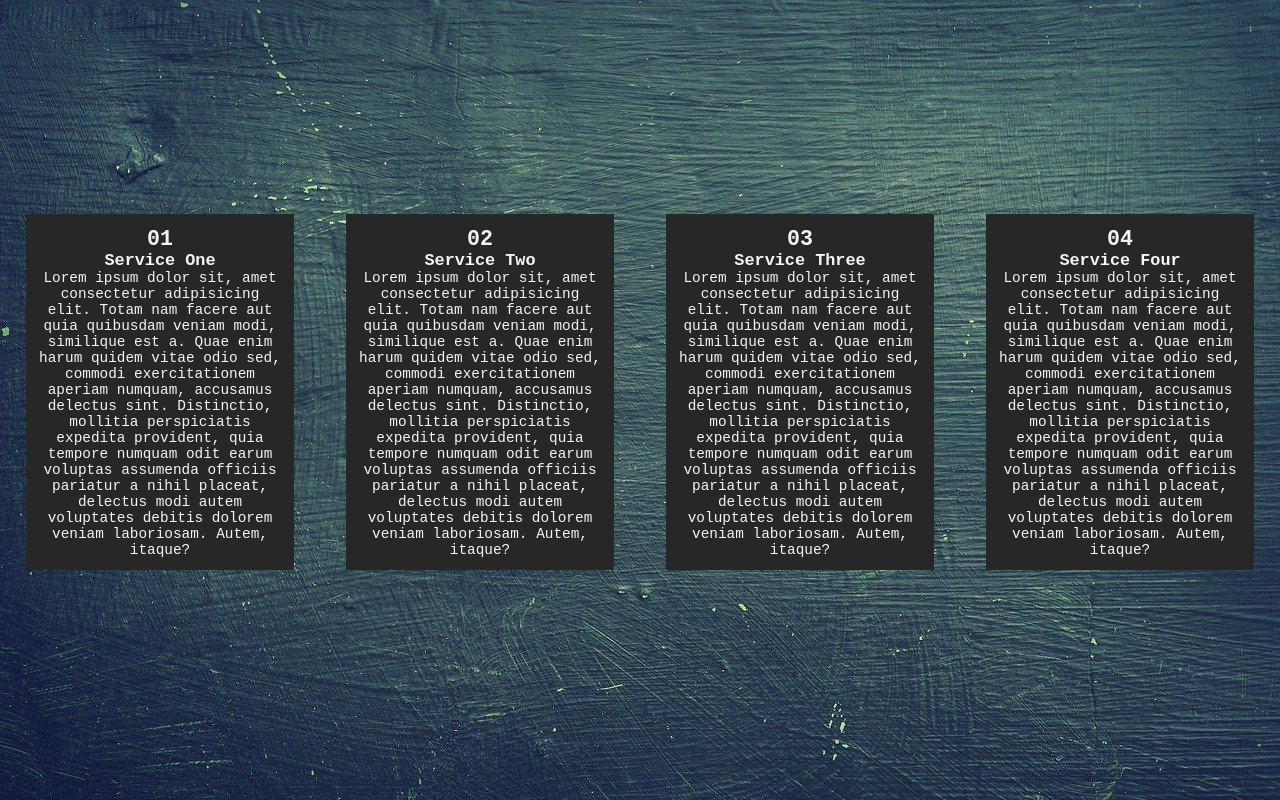
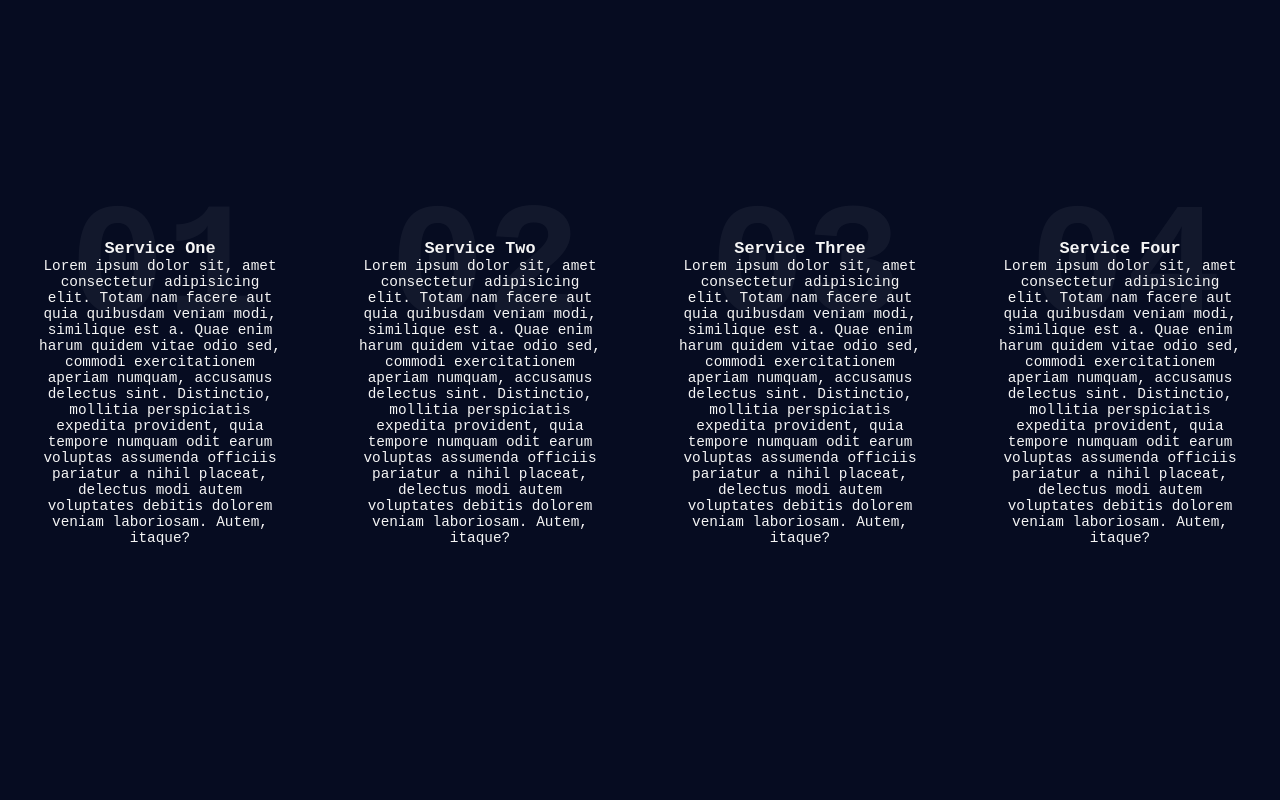
Before and after one commit to AritriDas/CSS-Projects, a plain HTML site: page Skewed-border/index.html in a window 1280 px wide. Drawn offline with Linux system fonts and the light colour scheme.

Commit message:
Change 2

```diff
--- a/Skewed-border/style.scss
+++ b/Skewed-border/style.scss
@@ -9,8 +9,7 @@ body {
     justify-content: center;
     align-items: center;
     font-family: 'Courier New', Courier, monospace;
-    background-image: url('bg.jpg');
-    background-size: cover;
+    background: #060c21;
     color: whitesmoke;
 }
 
@@ -28,19 +27,27 @@ body {
         position: relative;
         padding: 1%;
         margin: 2%;
-        background: rgb(39, 39, 39);
+        background: #060c21;
         text-align: center;
         font-size: 0.9rem;
         display: flex;
         justify-content: center;
         align-items: center;
+        height: 300px;
     }
 
     .content {
         position: relative;
 
         h2 {
-
+            position: absolute;
+            top: -60px;
+            right: 20px;
+            margin: 0;
+            padding: 0;
+            font-size: 10rem;
+            color: rgba(255, 255, 255, 0.05);
+            transition: 0.5s;
         }
     }
 }
```
Also changed, not shown: Skewed-border/style.css, 1 other file.
